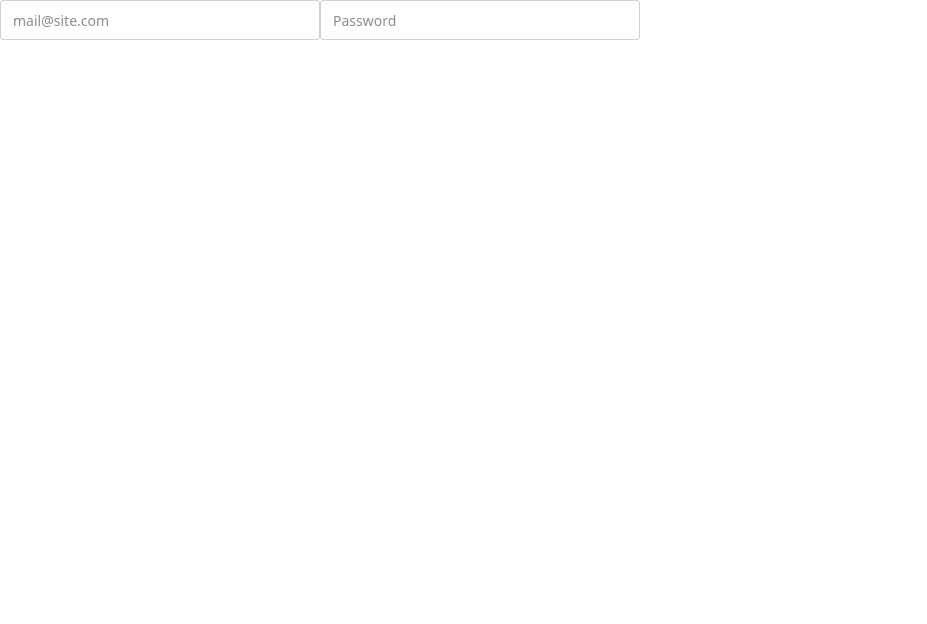
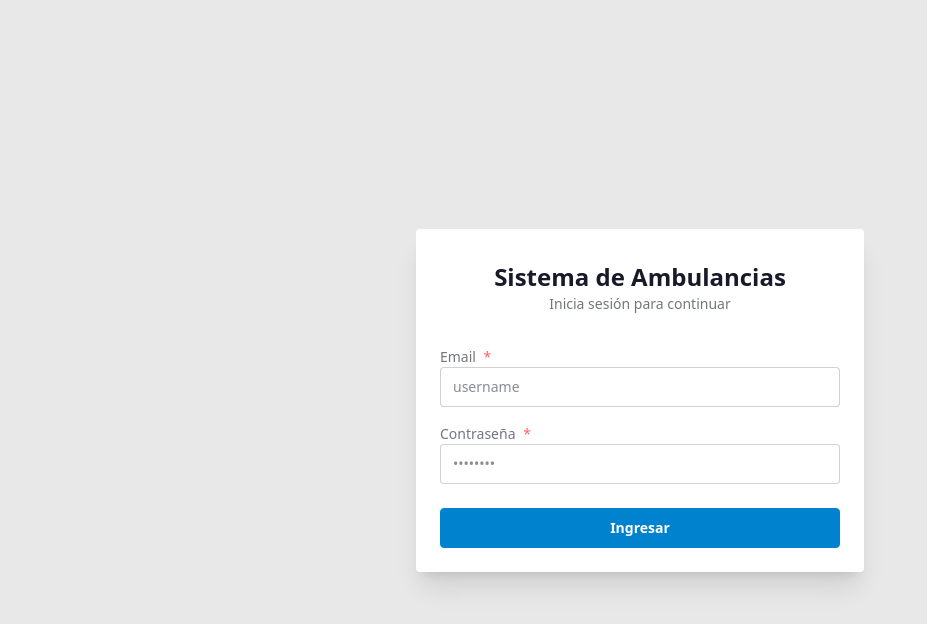
Before and after one commit to Calohu21/ambulance-management-front, an Angular app: page / in a window 1280 px wide. Shown: the top 624 px of the page, without its empty margins (0-927 px from the left). Built offline with nearby package versions, Linux system fonts and the light colour scheme.

Commit message:
feat(auth): implements form login-page.ts and form-field.component.ts

```diff
--- a/src/app/core/services/auth.service.ts
+++ b/src/app/core/services/auth.service.ts
@@ -21,6 +21,7 @@ export class AuthService {
   login(credentials: LoginRequest): Observable<AuthResponse> {
     return this.http.post<AuthResponse>(AUTH_ENDPOINTS.LOGIN, credentials).pipe(
       tap((response) => this.handleAuthSuccess(response)),
+      tap((resp) => console.log(resp)),
       catchError((err) => {
         console.error('Login error:', err);
         return throwError(() => err);
--- a/src/app/features/auth/pages/login-page/login-page.html
+++ b/src/app/features/auth/pages/login-page/login-page.html
@@ -1,14 +1,60 @@
-<input class="input validator" type="email" required placeholder="mail@site.com" />
-<input
-  type="password"
-  class="input validator"
-  required
-  placeholder="Password"
-  minlength="8"
-  pattern="(?=.*\d)(?=.*[a-z])(?=.*[A-Z]).{8,}"
-  title="Must be more than 8 characters, including number, lowercase letter, uppercase letter"
-/>
-<p class="validator-hint">
-  Must be more than 8 characters, including
-  <br />At least one number <br />At least one lowercase letter <br />At least one uppercase letter
-</p>
+<div class="min-h-screen flex items-center justify-center bg-base-200">
+  <div class="card w-full max-w-md bg-base-100 shadow-xl">
+    <div class="card-body">
+      <!-- Logo y título -->
+      <div class="text-center mb-6">
+        <div class="text-4xl mb-2">
+          <i class="fas fa-ambulance text-primary"></i>
+        </div>
+        <h1 class="text-2xl font-bold">Sistema de Ambulancias</h1>
+        <p class="text-base-content/60">Inicia sesión para continuar</p>
+      </div>
+
+      <!-- Formulario -->
+      <form [formGroup]="loginForm" (ngSubmit)="onSubmit()">
+        <!-- Email -->
+        <app-form-field label="Email" [required]="true" [error]="getFieldError('username')">
+          <input
+            type="text"
+            formControlName="username"
+            class="input input-bordered w-full"
+            placeholder="username"
+            autocomplete="username"
+          />
+        </app-form-field>
+
+        <!-- Password -->
+        <app-form-field label="Contraseña" [required]="true" [error]="getFieldError('password')">
+          <div class="relative">
+            <input
+              [type]="showPassword() ? 'text' : 'password'"
+              formControlName="password"
+              class="input input-bordered w-full pr-10"
+              placeholder="••••••••"
+              autocomplete="current-password"
+            />
+            <button
+              type="button"
+              class="btn btn-ghost btn-sm absolute right-0 top-0 h-full"
+              (click)="togglePasswordVisibility()"
+            >
+              <i [class]="showPassword() ? 'fas fa-eye-slash' : 'fas fa-eye'"></i>
+            </button>
+          </div>
+        </app-form-field>
+
+        <!-- Botón submit -->
+        <div class="mt-6">
+          <button type="submit" class="btn btn-primary w-full">
+            Ingresar
+            <!--            [disabled]="loginForm.invalid || isLoading()"-->
+            @if (isLoading()) {
+              <span class="loading loading-spinner"></span>
+              {{ isLoading() ? 'Iniciando...' : 'Iniciar Sesión' }}
+            }
+          </button>
+        </div>
+      </form>
+    </div>
+  </div>
+</div>
--- a/src/app/features/auth/pages/login-page/login-page.ts
+++ b/src/app/features/auth/pages/login-page/login-page.ts
@@ -1,9 +1,72 @@
-import { Component } from '@angular/core';
+import { Component, inject, signal } from '@angular/core';
+import { CommonModule } from '@angular/common';
+import { AuthService } from '@core/services/auth.service';
+import { FormBuilder, FormGroup, ReactiveFormsModule, Validators } from '@angular/forms';
+import { FormFieldComponent } from '@shared/components/form-field/form-field.component/form-field.component';
 
 @Component({
   selector: 'app-login-page',
-  imports: [],
+  imports: [CommonModule, ReactiveFormsModule, FormFieldComponent],
   templateUrl: './login-page.html',
   styles: ``,
 })
-export class LoginPage {}
+export class LoginPage {
+  private authService = inject(AuthService);
+  private fb = inject(FormBuilder);
+
+  showPassword = signal<boolean>(false);
+  isLoading = signal<boolean>(false);
+
+  loginForm: FormGroup = this.fb.group({
+    username: ['', [Validators.required, Validators.minLength(4)]],
+    password: ['', [Validators.required, Validators.minLength(6)]],
+  });
+
+  togglePasswordVisibility() {
+    this.showPassword.update((value) => !value);
+  }
+
+  getFieldError(fieldName: string): string {
+    const field = this.loginForm.get(fieldName);
+    if (!field || !field.touched || !field.errors) {
+      return '';
+    }
+
+    if (field.errors['required']) {
+      return 'Este campo es requerido';
+    }
+
+    if (field.errors['username']) {
+      return 'Nombre de usuario inválido';
+    }
+
+    if (field.errors['minlength']) {
+      console.log(field.errors['minlength']);
+      return `Mínimo ${field.errors['minlength'].requiredLength} caracteres`;
+    }
+
+    return '';
+  }
+
+  onSubmit() {
+    if (this.loginForm.invalid) {
+      this.loginForm.markAllAsTouched();
+      return;
+    }
+
+    this.isLoading.set(true);
+    const { username, password } = this.loginForm.value;
+
+    this.authService.login({ username, password }).subscribe({
+      next: () => {
+        console.log('Login realizado');
+      },
+      error: () => {
+        this.isLoading.set(false);
+      },
+      complete: () => {
+        this.isLoading.set(false);
+      },
+    });
+  }
+}
--- a/src/app/features/layout/auth-layout/auth-layout.html
+++ b/src/app/features/layout/auth-layout/auth-layout.html
@@ -1,6 +1,3 @@
 <div class="flex items-center justify-center min-h-screen hero bg-base-200">
-  <div class="w-full max-w-xs bg-base-100 shadow-2xl rounded-lg p-4">
-    <h1 class="text-2xl font-montserrat font-bold text-secondary text-center mb-2">Login</h1>
-    <router-outlet />
-  </div>
+  <router-outlet />
 </div>
--- /dev/null
+++ b/src/app/shared/components/form-field/form-field.component/form-field.component.html
@@ -0,0 +1,31 @@
+<div class="form-control w-full mb-4">
+  <!-- Label -->
+  <label class="label">
+    <span class="label-text">
+      {{ label() }}
+      @if (required()) {
+        <span class="text-error ml-1">*</span>
+      }
+    </span>
+  </label>
+
+  <!-- Input proyectado -->
+  <ng-content></ng-content>
+  <!-- Mensaje de error -->
+  @if (error()) {
+    <label class="label">
+      <span class="label-text-alt text-error">
+        <i class="fas fa-exclamation-circle mr-1"></i>
+        {{ error() }}
+      </span>
+    </label>
+  }
+  <!-- Hint opcional -->
+  @if (hint() && !error()) {
+    <label class="label">
+      <span class="label-text-alt text-base-content/60">
+        {{ hint() }}
+      </span>
+    </label>
+  }
+</div>
--- /dev/null
+++ b/src/app/shared/components/form-field/form-field.component/form-field.component.ts
@@ -0,0 +1,14 @@
+import { Component, input } from '@angular/core';
+
+@Component({
+  selector: 'app-form-field',
+  imports: [],
+  templateUrl: './form-field.component.html',
+  styleUrl: './form-field.component.css',
+})
+export class FormFieldComponent {
+  label = input<string>();
+  required = input<boolean>();
+  error = input<string>();
+  hint = input<string>();
+}
```
Also changed, not shown: src/app/shared/components/form-field/form-field.component/form-field.component.css (added).
